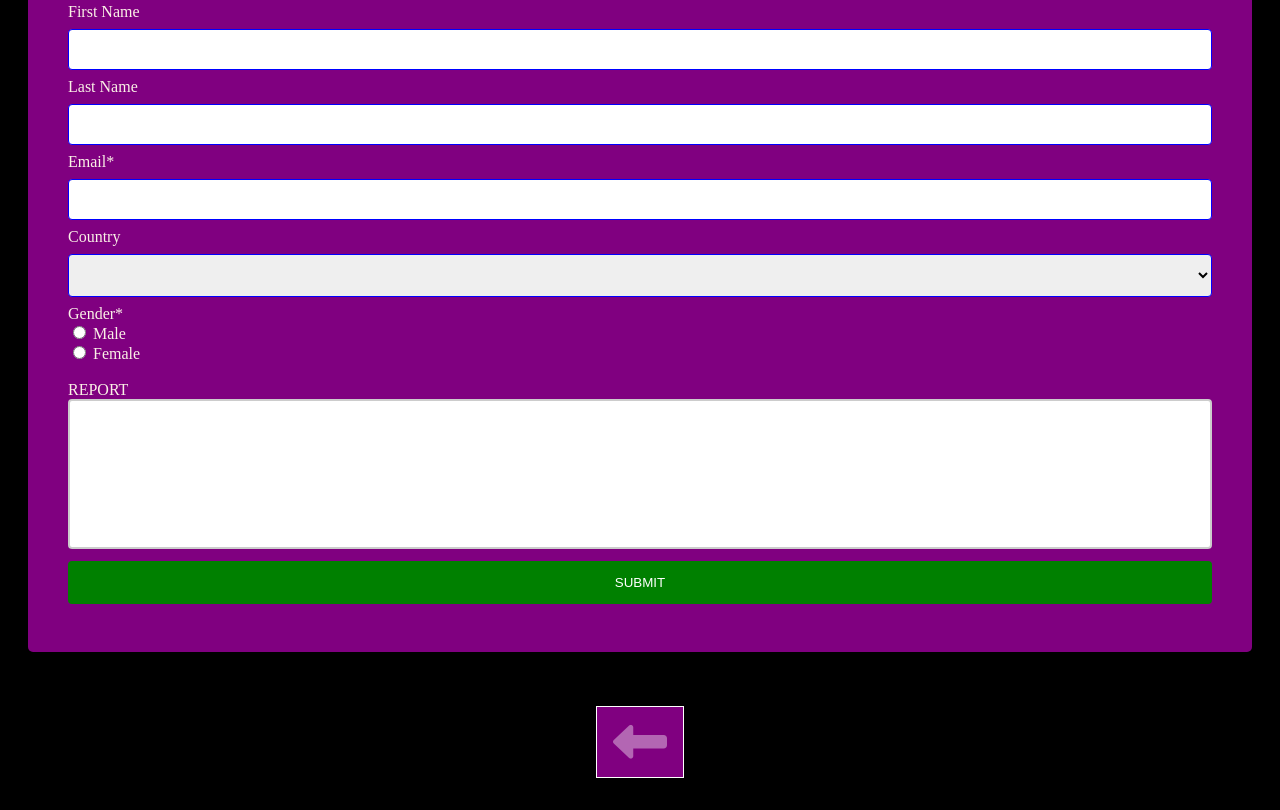
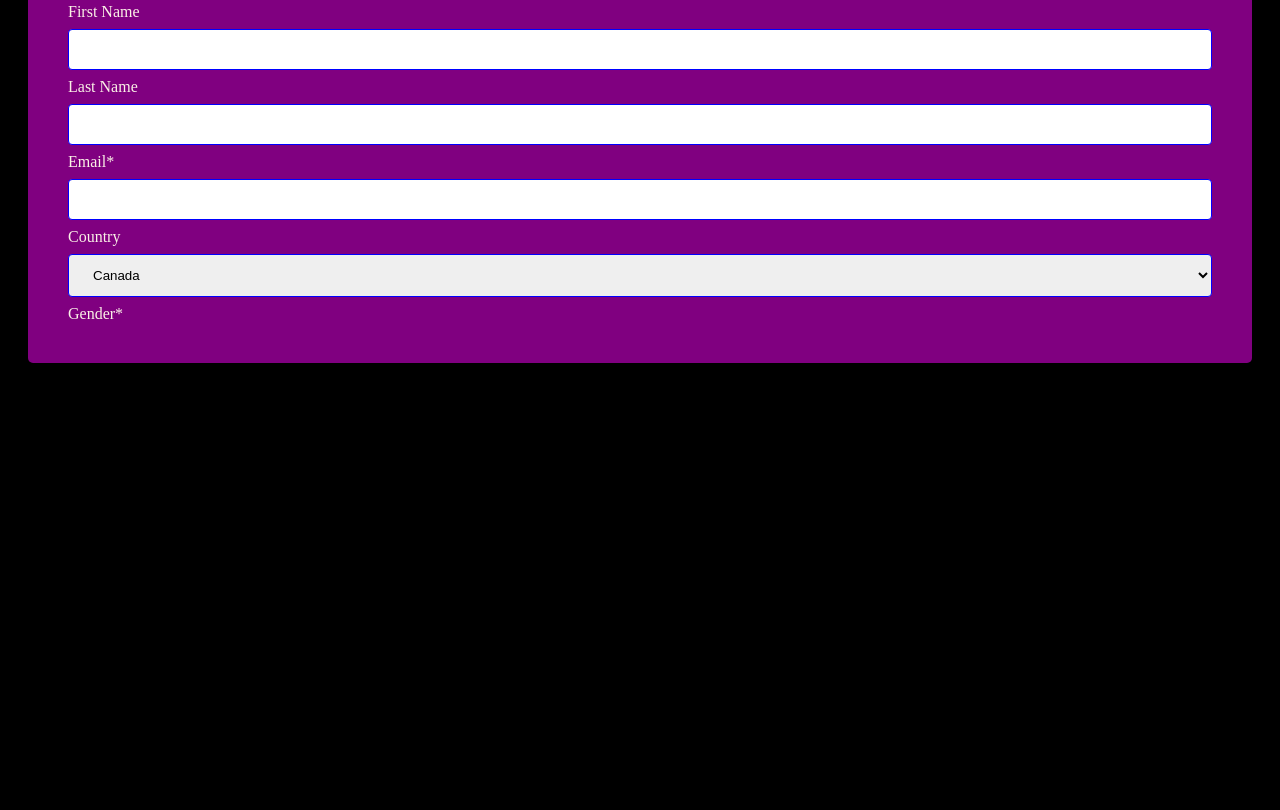
Before and after one commit to Wizoboy/wi, a plain HTML site: page index.html in a window 1280 px wide. Shown: the part 977-1787 px from the top of the page. After the commit the page ends 1368 px from the top, so only its background shows below. Drawn offline with Linux system fonts and the light colour scheme.

Commit message:
index.html

```diff
--- a/index.html
+++ b/index.html
@@ -218,59 +218,10 @@ textarea {
 
     <label for="country">Country</label>
     <select id="country" name="country"  required>
-      <option selected readonly disabled required></option>
-      <option value="canada" required>Canada</option>
+      <option selected readonly disabledquired>Canada</option>
       <option value="usa" required>USA</option>
       </select>
 
       <br
      <input type="radio" name="gender" value="male" > Gender*<br>
-  <input type="radio" name="gender" value="female" required> Male<br>
-  <input type="radio" name="gender" value="other" required> Female<br><br>
-
-     <label for="lname" required>REPORT<br></label>
-     <textarea required></textarea>
-    <input type="submit" value="SUBMIT">
-  </form>
-</div>
-
-
-
-
-<style>
-ul.pagination {
-    display: inline-block;
-    padding: 0;
-    margin: 0;
-    float: center;
-}
-
-ul.pagination li {display: inline;}
-
-ul.pagination li a {
-    color: white;
-    float: left;
-    padding: 8px 16px;
-    text-decoration: none;
-    transition: background-color .3s;
-    border: 1px solid ;
-    font-size: 18px;
-    float: center;
-}
-
-ul.pagination li a.active {
-    background-color: grey;
-    color: black;
-    border: 1px solid #ddd;
-}
-
-ul.pagination li a:hover:not(.active) {background-color: grey;}
-</style>
-<br><br><br>
-<center>
-<ul class="pagination">
-  <li><a href="page3.html"><i class="fa-solid fa-left-long fa-beat-fade fa-3x"></i></a></li>
-</ul>
-</center>
-</body>
-</html>
+  <input type=
```
